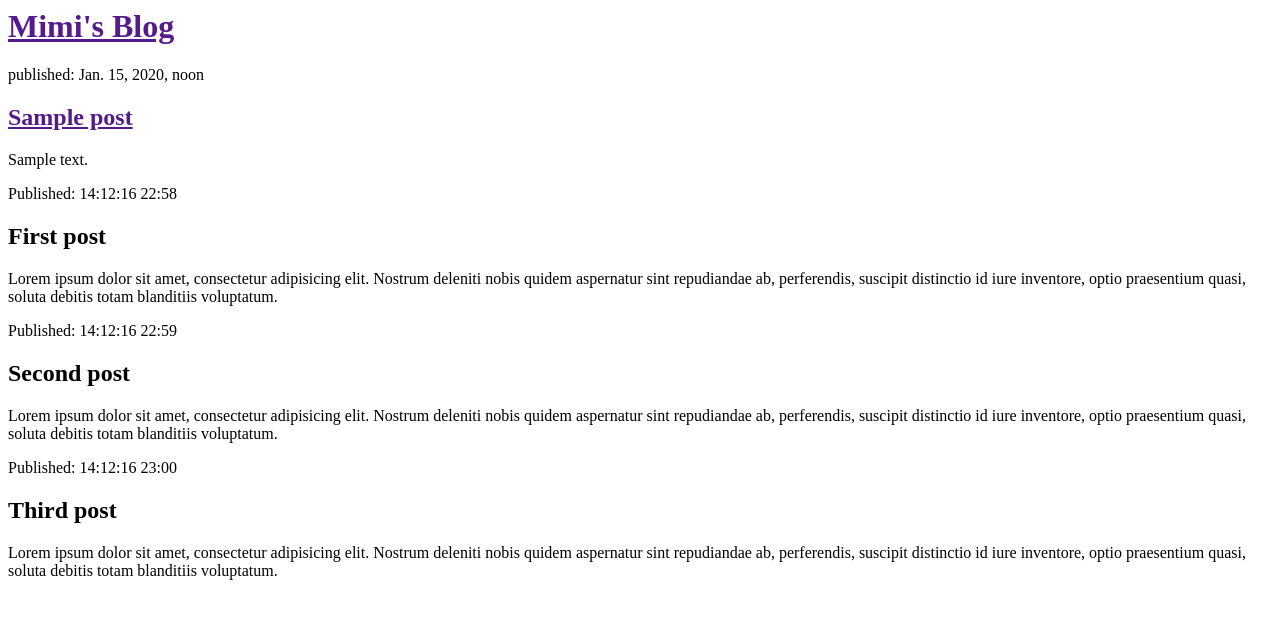
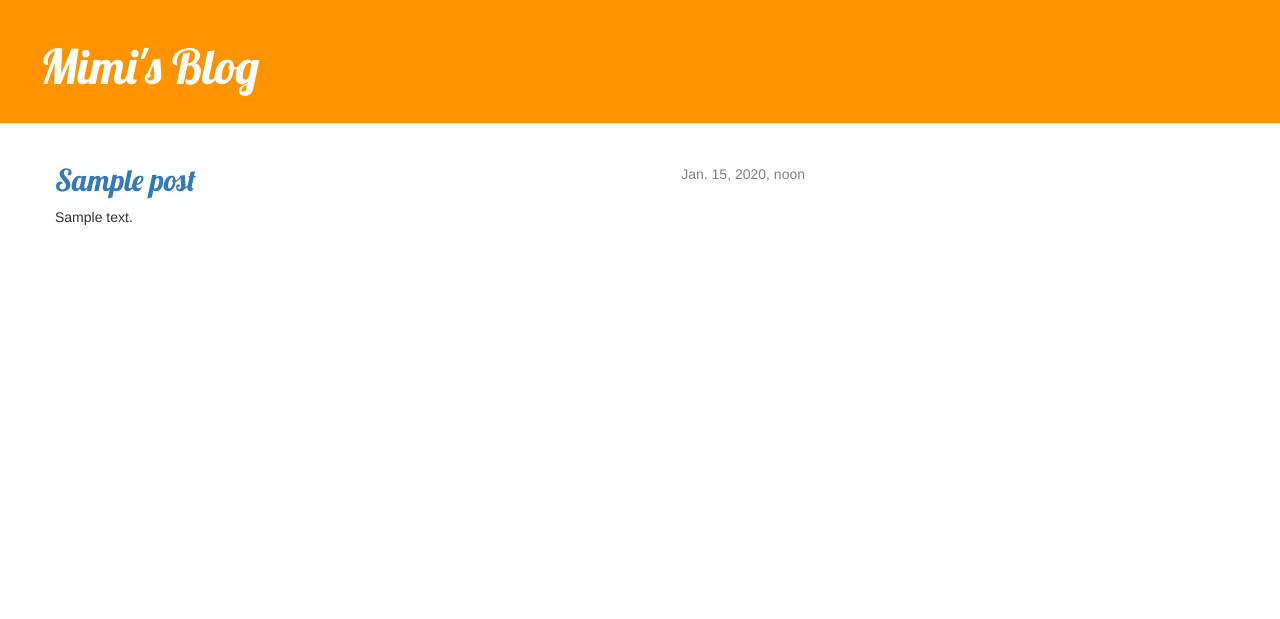
Before and after one commit to MariaTar/my-first-blog, a Django app: template blog/templates/blog/post_list.html in a window 1280 px wide. Shown: the top 619 px of the page. Run offline with Django 3.2, Linux system fonts and the light colour scheme; the template is opened without the code that fills it: values that come from a table or form of the project are taken from there, others are empty; tables that the repository leaves empty hold one stand-in row (values such as "Sample post"); some libraries are stand-ins or nearby versions.

Commit message:
added view and template for post

```diff
--- /dev/null
+++ b/blog/static/css/blog.css
@@ -0,0 +1,47 @@
+.page-header {
+    background-color: #ff9400;
+    margin-top: 0;
+    padding: 20px 20px 20px 40px;
+}
+
+.page-header h1, .page-header h1 a, .page-header h1 a:visited, .page-header h1 a:active {
+    color: #ffffff;
+    font-size: 36pt;
+    text-decoration: none;
+}
+
+.content {
+    margin-left: 40px;
+}
+
+h1, h2, h3, h4 {
+    font-family: 'Lobster', cursive;
+}
+
+.date {
+    float: right;
+    color: #828282;
+}
+
+.save {
+    float: right;
+}
+
+.post-form textarea, .post-form input {
+    width: 100%;
+}
+
+.top-menu, .top-menu:hover, .top-menu:visited {
+    color: #ffffff;
+    float: right;
+    font-size: 26pt;
+    margin-right: 20px;
+}
+
+.post {
+    margin-bottom: 70px;
+}
+
+.post h1 a, .post h1 a:visited {
+    color: #000000;
+}
--- /dev/null
+++ b/blog/templates/blog/base.html
@@ -0,0 +1,28 @@
+{%load staticfiles%}
+<html>
+	<head>
+		<title>Mimi's Djangogirl blog</title>
+		<link rel="stylesheet" href="//maxcdn.bootstrapcdn.com/bootstrap/3.2.0/css/bootstrap.min.css">
+		<link rel="stylesheet" href="//maxcdn.bootstrapcdn.com/bootstrap/3.2.0/css/bootstrap-theme.min.css">
+		<link href="https://fonts.googleapis.com/css?family=Lobster&subset=latin,latin-ext" rel="stylesheet" type="text/css">
+		<link rel="stylesheet" href="{% static 'css/blog.css' %}">
+	</head>
+
+	<body>
+		<div class = "page-header">
+			<h1>
+				<a href="">Mimi's Blog</a>
+			</h1>
+		</div>
+		<div class="content container">
+			<div class="row">
+				<div class="col-md-8">
+					{% block content %}
+					{% endblock %}
+				</div>
+			</div>
+		</div>
+
+	</body>
+
+</html>
--- a/blog/templates/blog/post_list.html
+++ b/blog/templates/blog/post_list.html
@@ -1,37 +1,17 @@
-<html>
-	<head>
-		<title>Mimi's Djangogirl blog</title>
-	</head>
+{% extends 'blog/base.html' %}
 
-	<body>
-		<div>
-			<h1>
-				<a href="">Mimi's Blog</a>
-			</h1>
-		</div>
-		{% for post in posts %}
-			<div>
-				<p>published: {{post.published_date}}</p>
-				<h2><a href="">{{post.title}}</a></h2>
-				<p>{{post.text|linebreaksbr}}</p>
+{% block content %}
+
+	{% for post in posts %}
+		<div class = "post">
+			<div class="date">
+				<p>{{post.published_date}}</p>
 			</div>
 
-		{% endfor %}
-		<div>
-			<p>Published: 14:12:16 22:58</p>
-			<h2>First post</h2>
-			<p>Lorem ipsum dolor sit amet, consectetur adipisicing elit. Nostrum deleniti nobis quidem aspernatur sint repudiandae ab, perferendis, suscipit distinctio id iure inventore, optio praesentium quasi, soluta debitis totam blanditiis voluptatum.</p>
+			<h2><a href="{% url 'post_detail' pk=post.pk %}">{{post.title}}</a></h2>
+			<p>{{post.text|linebreaksbr}}</p>
 		</div>
-		<div>
-			<p>Published: 14:12:16 22:59</p>
-			<h2>Second post</h2>
-			<p>Lorem ipsum dolor sit amet, consectetur adipisicing elit. Nostrum deleniti nobis quidem aspernatur sint repudiandae ab, perferendis, suscipit distinctio id iure inventore, optio praesentium quasi, soluta debitis totam blanditiis voluptatum.</p>
-		</div>
-		<div>
-			<p>Published: 14:12:16 23:00</p>
-			<h2>Third post</h2>
-			<p>Lorem ipsum dolor sit amet, consectetur adipisicing elit. Nostrum deleniti nobis quidem aspernatur sint repudiandae ab, perferendis, suscipit distinctio id iure inventore, optio praesentium quasi, soluta debitis totam blanditiis voluptatum.</p>
-		</div>
-	</body>
 
-</html>
+	{% endfor %}
+
+{% endblock content %}
--- a/blog/urls.py
+++ b/blog/urls.py
@@ -3,4 +3,5 @@ from . import views
 
 urlpatterns = [
 	url(r'^$', views.post_list, name = 'post_list'),
+	url(r'^post/(?P<pk>[0-9]+)/$', views.post_detail, name='post_detail'),
 ]
--- a/blog/views.py
+++ b/blog/views.py
@@ -1,4 +1,4 @@
-from django.shortcuts import render
+from django.shortcuts import render, get_object_or_404
 from django.utils import timezone
 from .models import Post
 
@@ -6,3 +6,7 @@ from .models import Post
 def post_list(request):
 	posts = Post.objects.filter(published_date__lte=timezone.now()).order_by('published_date')
 	return render(request, 'blog/post_list.html', {'posts':posts})
+
+def post_detail(request, pk):
+	post = get_object_or_404(Post, pk=pk)
+	return render(request, 'blog/post_detail.html', {'post': post})
--- a/mysite/settings.py
+++ b/mysite/settings.py
@@ -25,7 +25,7 @@ SECRET_KEY = 'e!qrbdn4a66!y*yo3u**e79)!o_eubs=8j8!h_3(ga42_%c!i#'
 # SECURITY WARNING: don't run with debug turned on in production!
 DEBUG = True
 
-ALLOWED_HOSTS = ['127.0.0.1']
+ALLOWED_HOSTS = []
 
 
 # Application definition
```
Also changed, not shown: blog/templates/blog/post_detail.html (added, +13 -0 lines).
